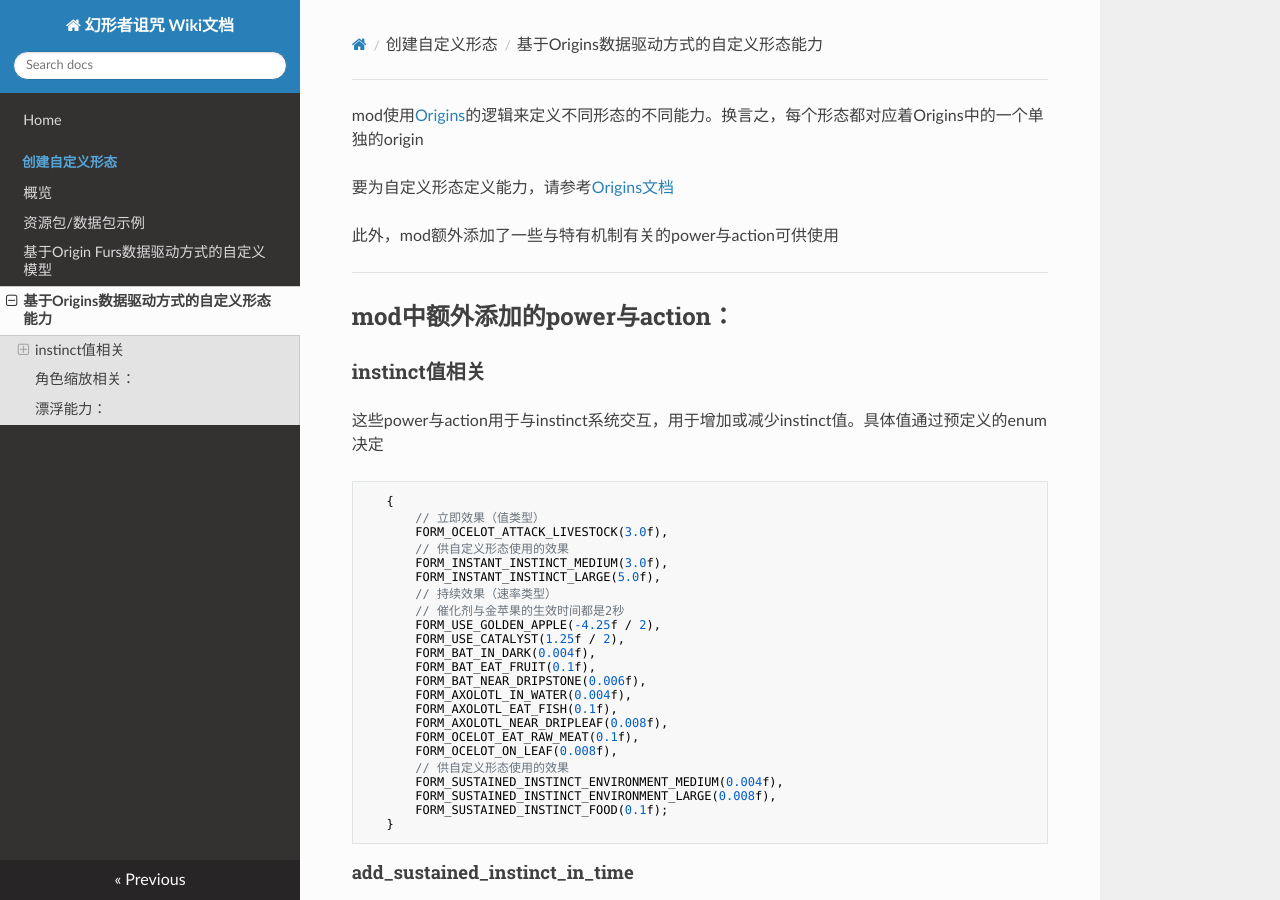
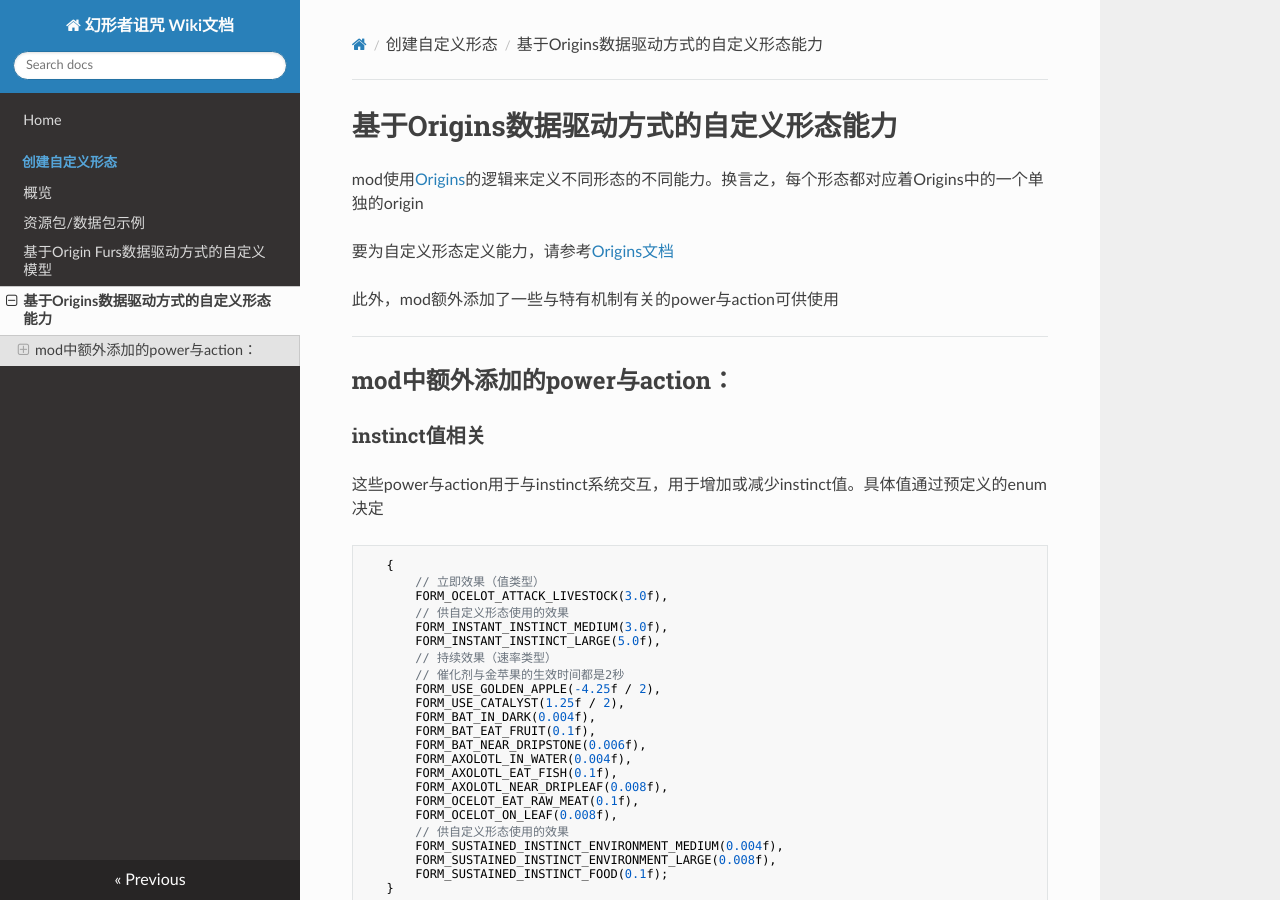
Before and after one commit to onixary/ssc_wiki, an MkDocs documentation site: the page built from docs/custom_forms/origins_data_pack.md, in a window 1280 px wide and 900 px high. Built offline with MkDocs 1.6.1, drawn with Linux system fonts in a browser that asks for light colours; nearby versions of some CDN libraries.

Commit message:
Update origins_data_pack.md

```diff
--- a/docs/custom_forms/origins_data_pack.md
+++ b/docs/custom_forms/origins_data_pack.md
@@ -1,3 +1,5 @@
+# 基于Origins数据驱动方式的自定义形态能力
+
 mod使用[Origins](https://modrinth.com/mod/origins)的逻辑来定义不同形态的不同能力。换言之，每个形态都对应着Origins中的一个单独的origin
 
 要为自定义形态定义能力，请参考[Origins文档](https://origins.readthedocs.io/en/latest/)
```
